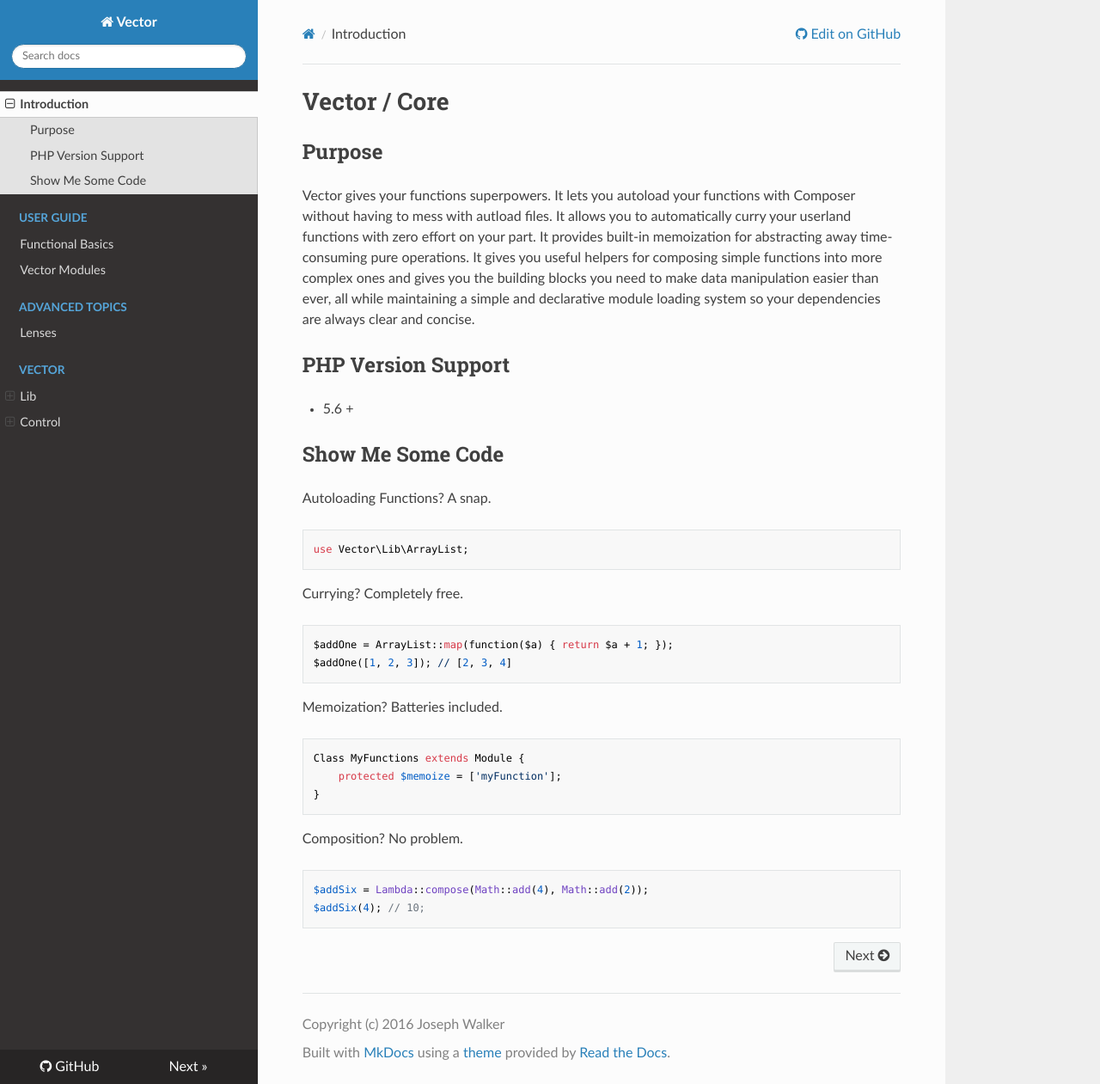
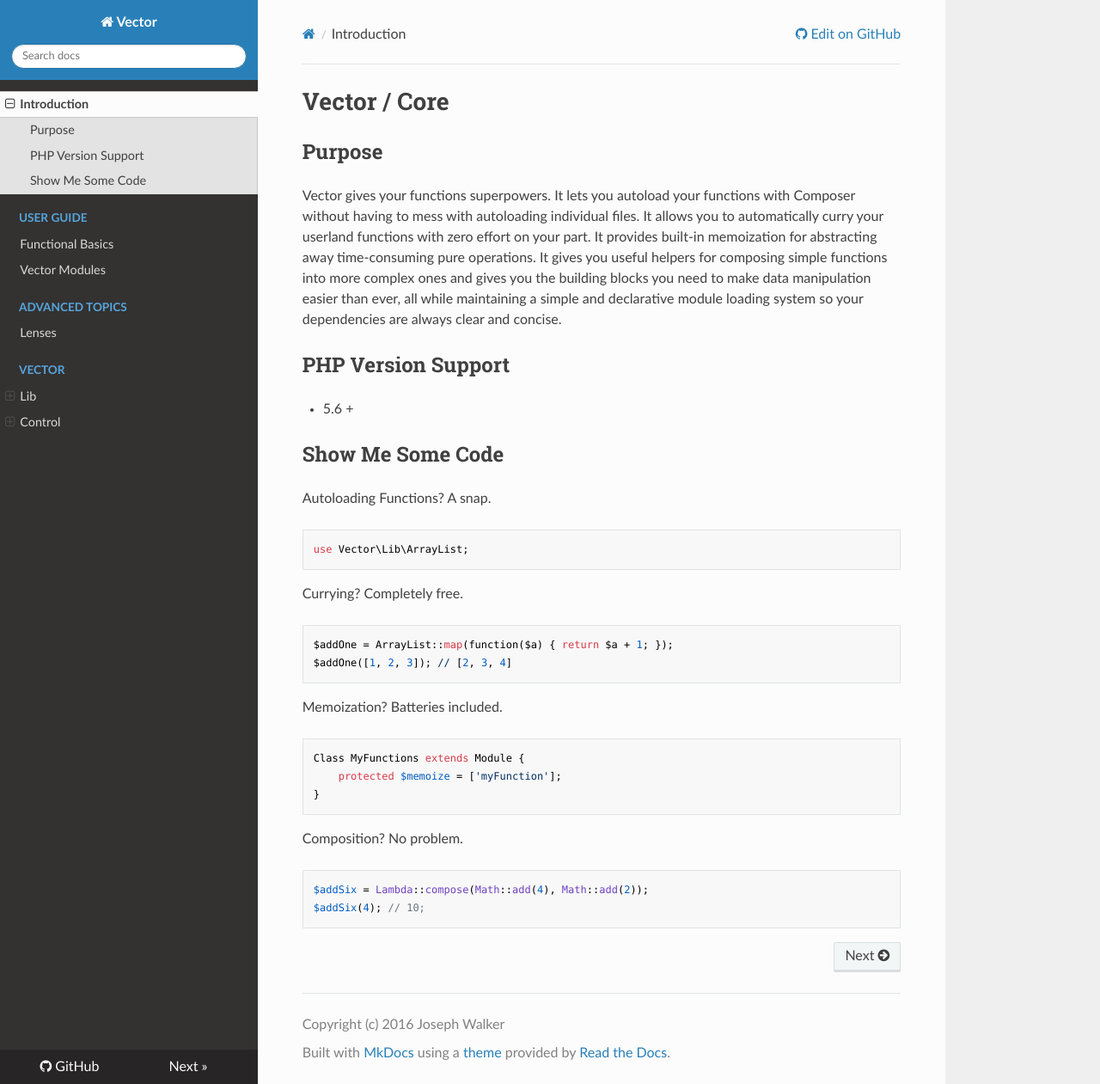
Before and after one commit to vector-php/vector, an MkDocs documentation site: the page built from docs/index.md, in a window 1280 px wide and 1261 px high. Shown: the whole window at 86% size. Built offline with MkDocs 1.6.1, drawn with Linux system fonts in a browser that asks for light colours; nearby versions of some CDN libraries; old or Windows-style settings are respelled for this version of MkDocs.

Commit message:
Fixed typos on index readme.

```diff
--- a/docs/index.md
+++ b/docs/index.md
@@ -2,7 +2,7 @@
 
 ## Purpose
 Vector gives your functions superpowers.
-It lets you autoload your functions with Composer without having to mess with autload files.
+It lets you autoload your functions with Composer without having to mess with autoloading individual files.
 It allows you to automatically curry your userland functions with zero effort on your part.
 It provides built-in memoization for abstracting away time-consuming pure operations.
 It gives you useful helpers for composing simple functions into more complex ones and gives you the building blocks you need to make data manipulation easier than ever, all while maintaining a simple and declarative module loading system so your dependencies are always clear and concise.
```
Also changed, not shown: readme.md (+1 -1 lines).
